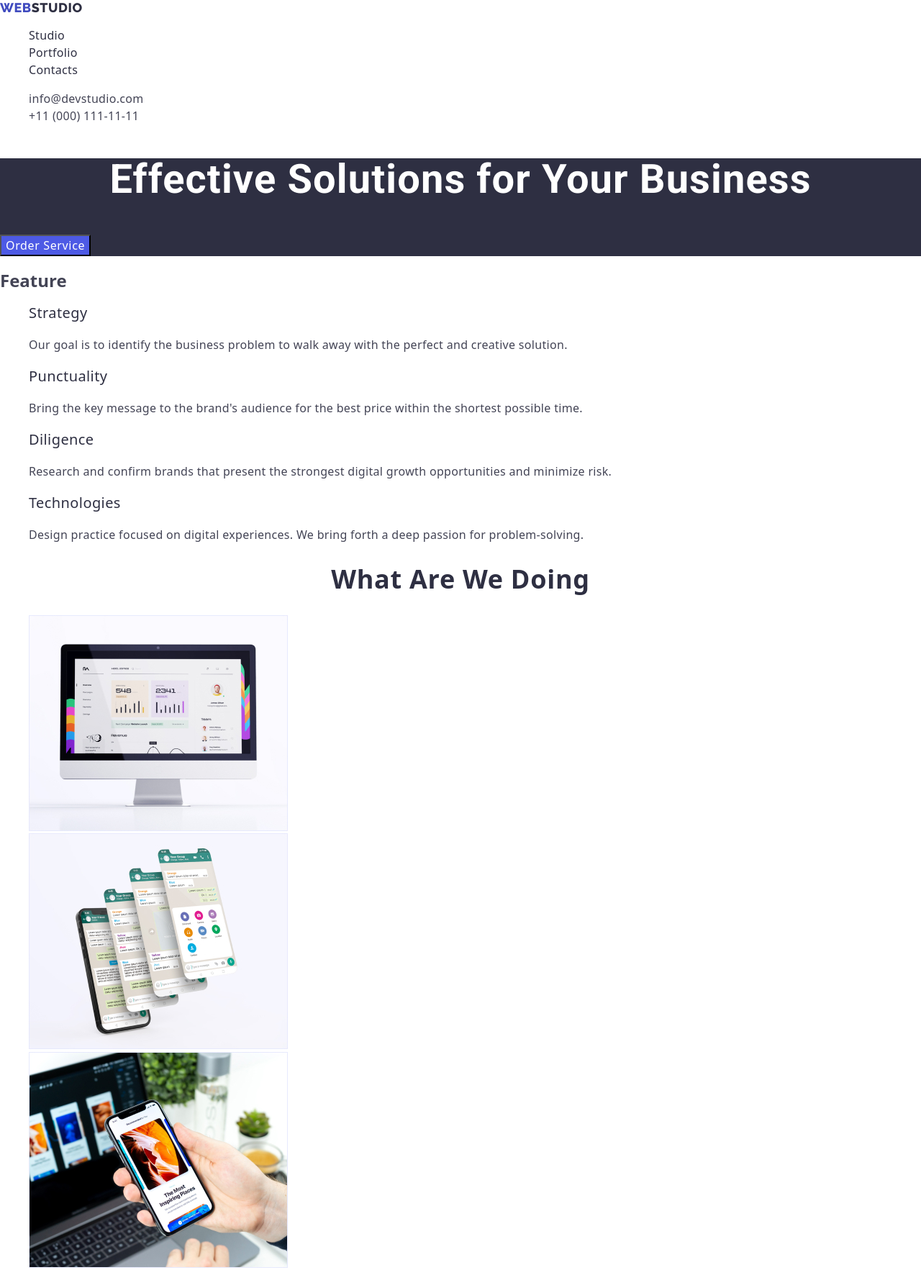
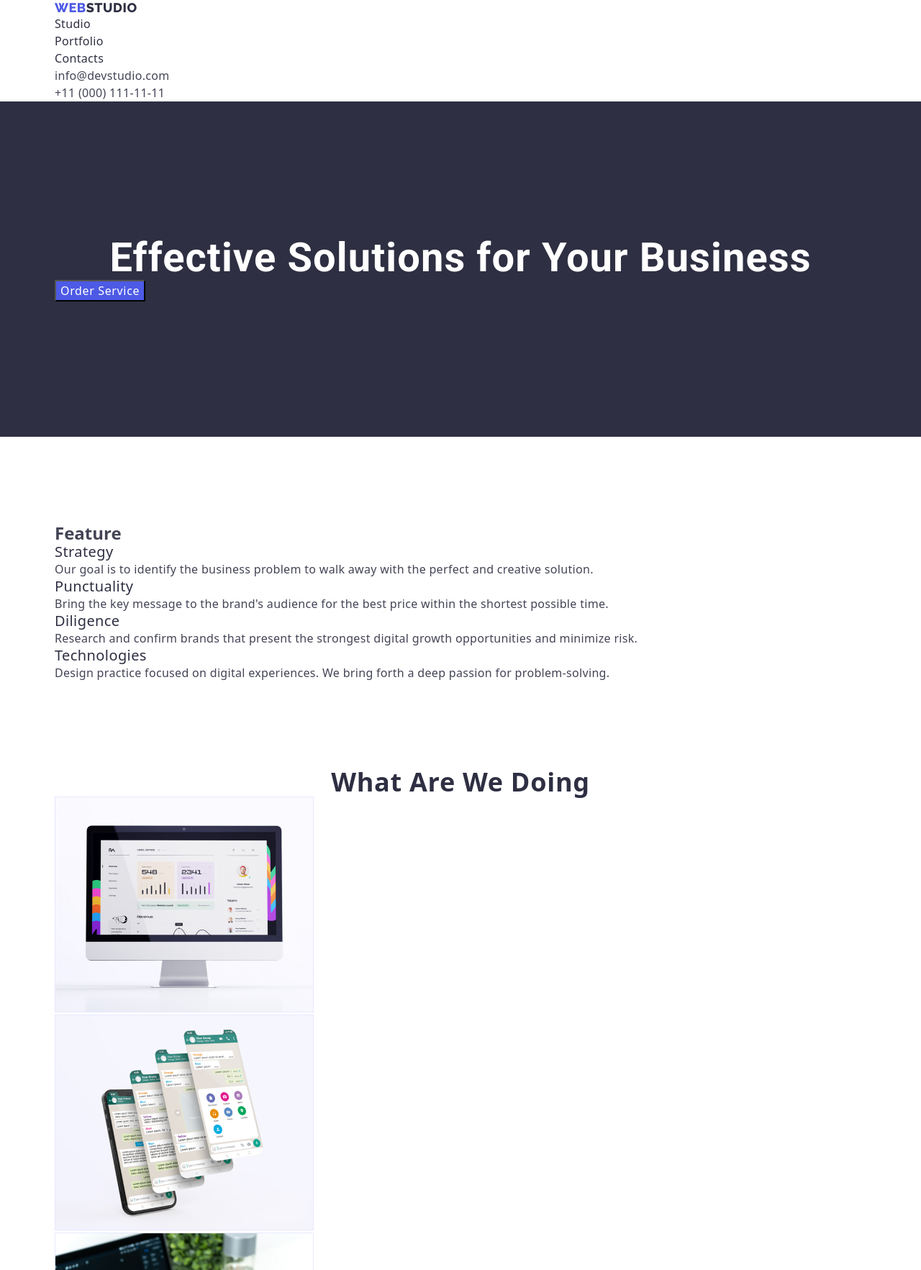
Before and after one commit to graudu12/goit-markup-hw-03, a plain HTML site: page index.html in a window 1280 px wide. Shown: the top 1765 px of the page at 72% size. Drawn offline with nearby package versions, Linux system fonts and the light colour scheme.

Commit message:
container

```diff
--- a/css/styles.css
+++ b/css/styles.css
@@ -15,6 +15,52 @@ body {
   --nav-list: #404bbf;
   --botton-link: #f4f4fd;
   --port-paragraf: #434455;
+}
+/*
+html {
+  box-sizing: border-box;
+}
+*,
+*::before,
+*::after {
+  box-sizing: inherit;
+}
+*/
+/*reset*/
+h1,
+h2,
+h3,
+h4,
+h5,
+h6,
+p {
+  margin: 0;
+}
+ul,
+ol {
+  list-style: none;
+  margin: 0;
+  padding: 0;
+}
+/*flex-box*/
+.container {
+  width: 1158px;
+  margin-left: auto;
+  margin-right: auto;
+  padding-left: 15px;
+  padding-right: 15px;
+}
+.section-feature {
+  margin-bottom: 120px;
+}
+.section-doing {
+  margin-bottom: 120px;
+}
+header {
+}
+.foot-container {
+  padding-top: 100px;
+  padding-bottom: 100px;
 }
 .link:hover {
   color: #404bbf;
@@ -72,6 +118,9 @@ body {
 /*main top section*/
 .section-top {
   background-color: #2e2f42;
+  padding-top: 188px;
+  padding-bottom: 188px;
+  margin-bottom: 120px;
 }
 .section-top-text {
   text-align: center;
--- a/index.html
+++ b/index.html
@@ -26,9 +26,10 @@
   </head>
   <body>
     <header>
+      <div class="container">
         <nav>
           <a class="nav-logo link" href="./index.html">Web<span class="logo">Studio</span></a>
-        <ul class="nav-menu list">
+          <ul class="list">
             <li>
               <a class="nav-list link" href="./index.html">Studio</a>
             </li>
@@ -43,26 +44,30 @@
         <address class="address-list">
           <ul class="list">
             <li>
-            <a class="address-list-title link-address-first link" href="mailto:info@devstudio.com"
+              <a class="address-list-title link" href="mailto:info@devstudio.com"
                 >info@devstudio.com</a
               ></li
             >
             <li
-            ><a class="address-list-title link-address-second link" href="tel:+110001111111">
+              ><a class="address-list-title link" href="tel:+110001111111">
                 +11 (000) 111-11-11</a
               ></li
             >
           </ul>
         </address>
+      </div>
     </header>
     <main>
       <!--Top-Section-->
       <section class="section-top">
+        <div class="container">
           <h1 class="section-top-text">Effective Solutions for Your Business</h1>
           <button class="section-top-button" type="button">Order Service</button>
+        </div>
       </section>
       <!--main section1-->
-      <section>
+      <section class="section-feature">
+        <div class="container">
           <h2>Feature</h2>
           <ul class="list">
             <li>
@@ -94,8 +99,10 @@
               </p>
             </li>
           </ul>
+        </div>
       </section>
-      <section>
+      <section class="section-doing">
+        <div class="container">
           <h2 class="section-about">What are we doing</h2>
           <ul class="list">
             <li>
@@ -108,8 +115,10 @@
               <img src="./images/studio/about/img3.jpg" alt="laptop" width="360" />
             </li>
           </ul>
+        </div>
       </section>
       <section class="team-list">
+        <div class="container">
           <h2 class="team-list-title">Our Team</h2>
           <ul class="list">
             <li class="name-list">
@@ -133,9 +142,11 @@
               <p class="feature-text">UI Designer</p>
             </li>
           </ul>
+        </div>
       </section>
     </main>
     <footer class="main-foot">
+      <div class="container foot-container">
         <a class="foot-logo link" href="./index.html"
           >Web<span class="foot-logo-span">Studio</span></a
         >
@@ -143,6 +154,7 @@
           Increase the flow of customers and sales for your business with digital marketing & growth
           solutions.
         </p>
+      </div>
     </footer>
   </body>
 </html>
```
Also changed, not shown: portfolio.html (+7 -8 lines). Lines whose indentation alone changed are shown as unchanged.
